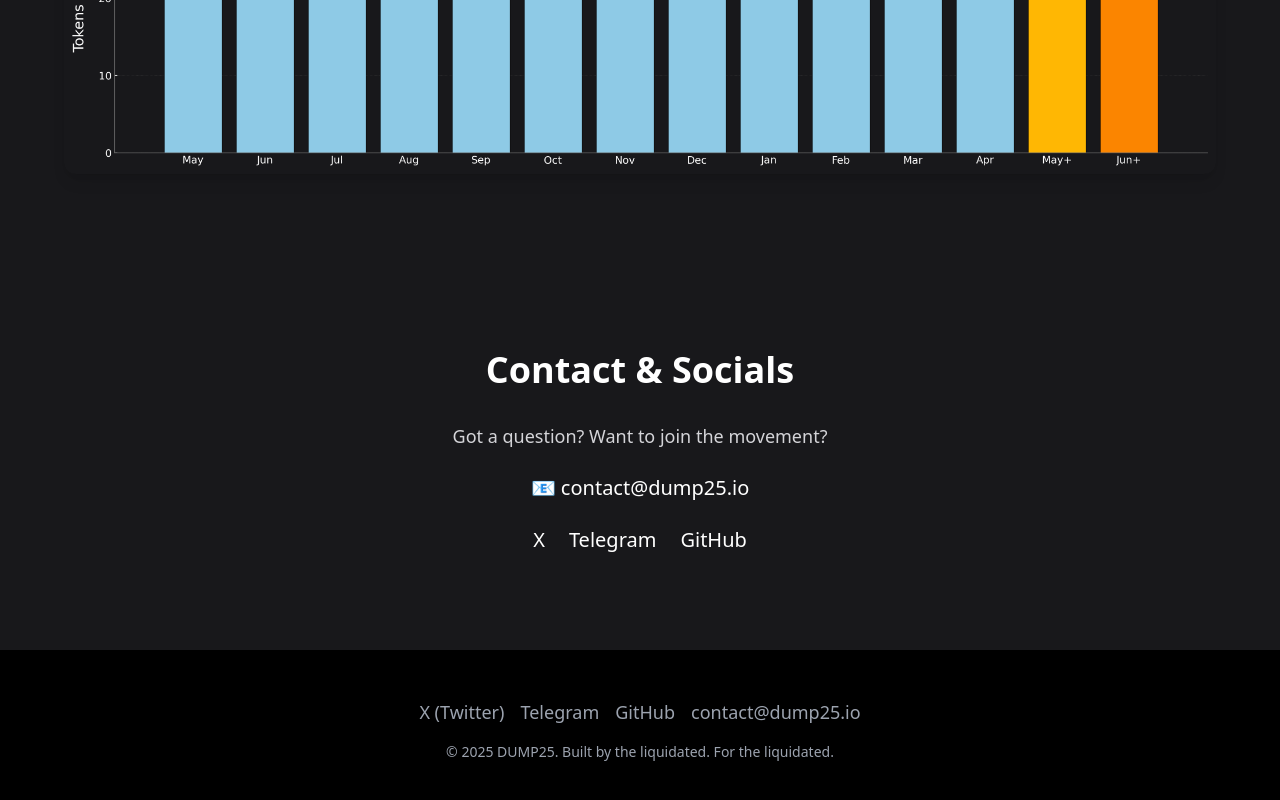
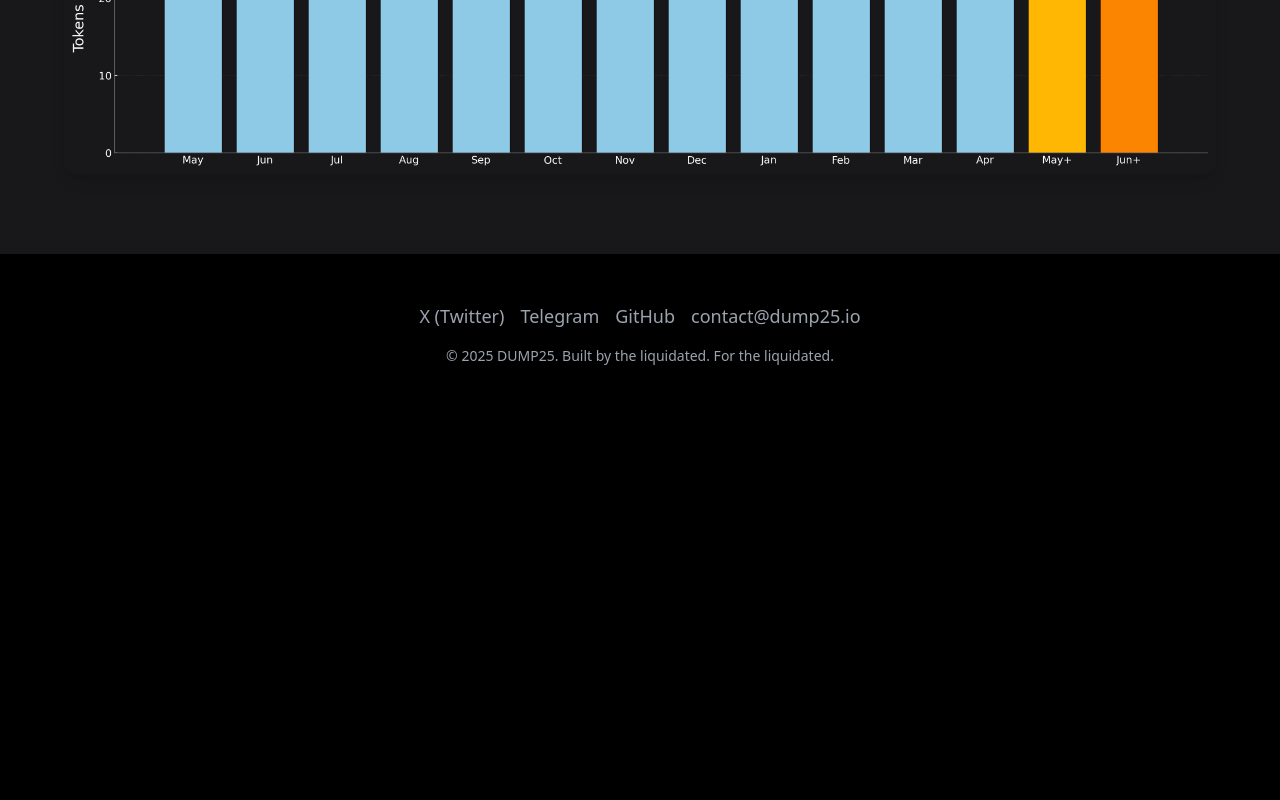
Before and after one commit to PAKmeme/dump25.io-site, a Next.js app: page / in a window 1280 px wide. Shown: the part 3520-4320 px from the top of the page. After the commit the page ends 3934 px from the top, so only its background shows below. Built offline with nearby package versions, Linux system fonts and the light colour scheme.

Commit message:
Update page.tsx

```diff
--- a/app/page.tsx
+++ b/app/page.tsx
@@ -93,20 +93,6 @@
         </div>
       </section>
 
-      {/* Contact & Socials */}
-      <section id="contact" className="bg-zinc-900 text-white py-24 px-6">
-        <div className="max-w-3xl mx-auto text-center">
-          <h2 className="text-4xl font-bold mb-8">Contact & Socials</h2>
-          <p className="text-lg text-zinc-300 mb-6">Got a question? Want to join the movement?</p>
-          <p className="text-xl font-medium mb-4">📧 contact@dump25.io</p>
-          <div className="flex justify-center space-x-6 mt-6 text-xl">
-            <a href="https://x.com/Thedump25" target="_blank" className="hover:text-zinc-400">X</a>
-            <a href="https://t.me/+kdThjHWnV-JjZDY8" target="_blank" className="hover:text-zinc-400">Telegram</a>
-            <a href="https://github.com/PAKmeme" target="_blank" className="hover:text-zinc-400">GitHub</a>
-          </div>
-        </div>
-      </section>
-
       {/* Footer */}
       <footer className="py-12 bg-black text-center text-gray-400 text-sm space-y-4">
         <div className="flex flex-wrap justify-center gap-4 text-lg">
```
